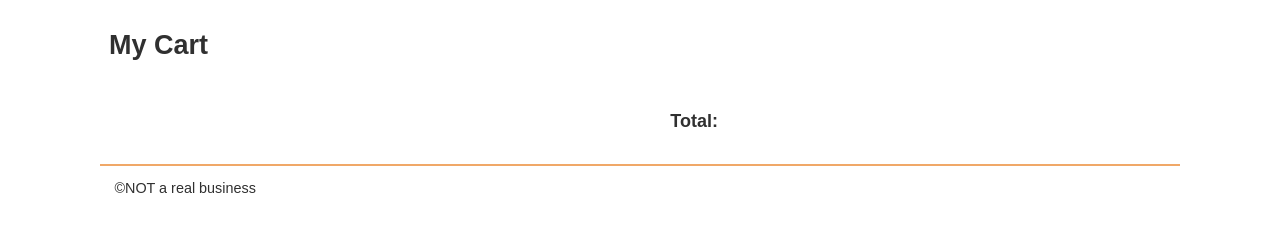
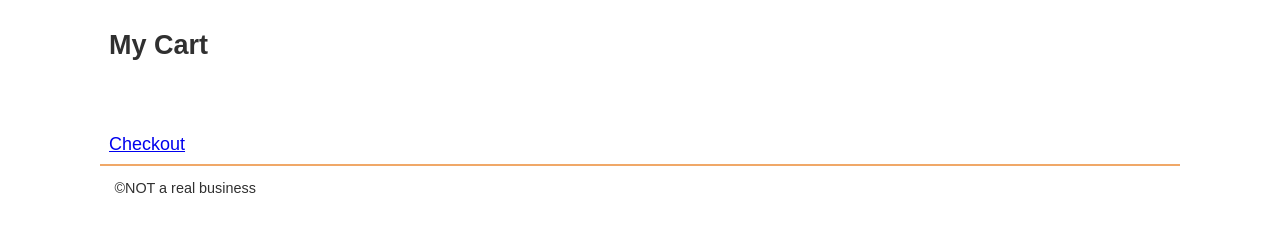
Before and after one commit to j-kleine/sleepoutside, a website: page src/cart/index.html in a window 1280 px wide. Shown: the part 63-294 px from the top of the page. Drawn offline with Linux system fonts and the light colour scheme; files whose address does not match are found by name.

Commit message:
added total + checkout button

```diff
--- a/src/cart/index.html
+++ b/src/cart/index.html
@@ -7,6 +7,8 @@
         <meta name="viewport" content="width=device-width, initial-scale=1.0" />
 
         <title>Sleep Outside | Cart</title>
+
+        <script src="../js/cart.js" type="module"></script>
 
         <link rel="stylesheet" href="/css/style.css" />
     </head>
@@ -19,14 +21,17 @@
                 <h2>My Cart</h2>
 
                 <ul class="product-list"></ul>
+                <div class="total-box">
+                    <p class="total-sum" id="total-value"></p>
+                </div>
+                <div class="checkout-box">
+                    <a href="../checkout/index.html">Checkout</a>
+                </div>
             </section>
-            <div class="total-box">
-                <p class="total-sum" id="total-value">Total:</p>
-            </div>
         </main>
 
         <footer id="main-footer"></footer>
 
-        <script src="../js/cart.js" type="module"></script>
+
     </body>
 </html>
```
